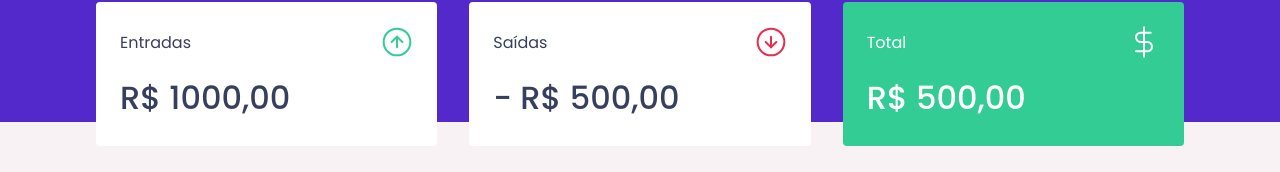
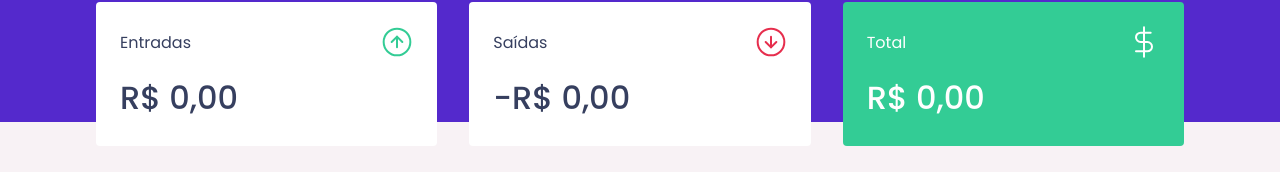
Before and after one commit to brunodmsi/dtmoney, a React (Create React App) app: page / in a window 1280 px wide. Shown: the part 150-322 px from the top of the page. Built offline with nearby package versions, Linux system fonts and the light colour scheme; no server answers; what miragejs would draw is missing.

Commit message:
feat: resumo de entradas e saídas

```diff
--- a/src/components/Summary/index.tsx
+++ b/src/components/Summary/index.tsx
@@ -1,10 +1,34 @@
 import incomeImg from '../../assets/income.svg';
 import outcomeImg from '../../assets/outcome.svg';
 import totalImg from '../../assets/total.svg';
+import { useTransaction } from '../../hooks/transactions';
 
 import { Container } from "./styles"
 
 export const Summary = () => {
+  const { transactions } = useTransaction();
+
+  const summary = transactions.reduce((acc, transaction) => {
+    switch (transaction.type) {
+      case 'deposit': {
+        acc.deposits += transaction.amount;
+        acc.total += transaction.amount;
+        break;
+      }
+      case 'withdraw': {
+        acc.withdraws += transaction.amount;
+        acc.total -= transaction.amount;
+        break;
+      }
+    }
+
+    return acc;
+  }, {
+    deposits: 0,
+    withdraws: 0,
+    total: 0,
+  })
+
   return (
     <Container>
       <div>
@@ -13,7 +37,12 @@
           <img src={incomeImg} alt="Entradas" />
         </header>
 
-        <strong>R$ 1000,00</strong>
+        <strong>
+          {new Intl.NumberFormat('pt-BR', {
+            style: 'currency',
+            currency: 'BRL'
+          }).format(summary.deposits)}
+        </strong>
       </div>
 
       <div>
@@ -22,7 +51,12 @@
           <img src={outcomeImg} alt="Saídas" />
         </header>
 
-        <strong>- R$ 500,00</strong>
+        <strong>-
+          {new Intl.NumberFormat('pt-BR', {
+            style: 'currency',
+            currency: 'BRL'
+          }).format(summary.withdraws)}
+        </strong>
       </div>
 
       <div className="highlight-background">
@@ -31,7 +65,12 @@
           <img src={totalImg} alt="Total" />
         </header>
 
-        <strong>R$ 500,00</strong>
+        <strong>
+          {new Intl.NumberFormat('pt-BR', {
+            style: 'currency',
+            currency: 'BRL'
+          }).format(summary.total)}
+        </strong>
       </div>
     </Container>
   )
```
